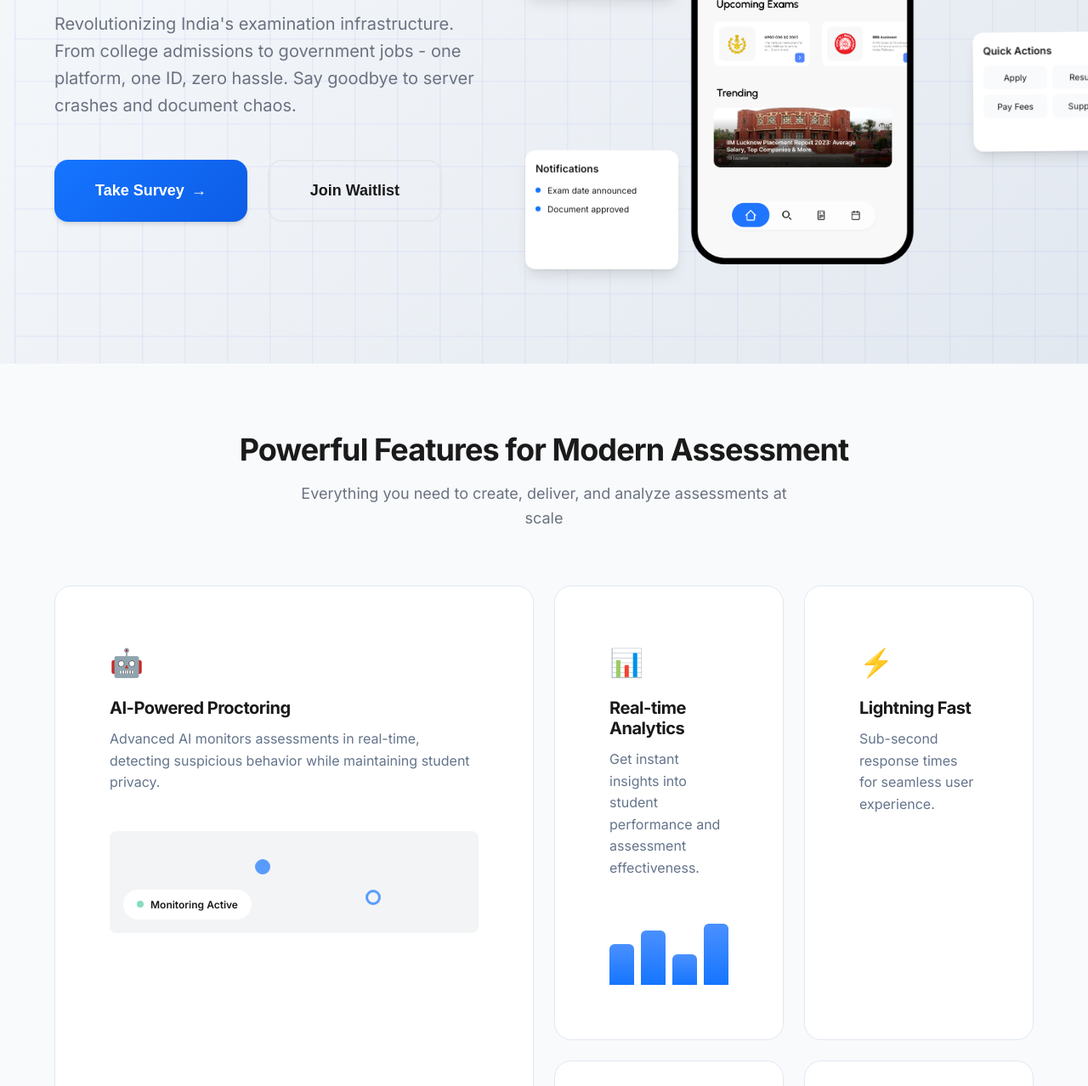
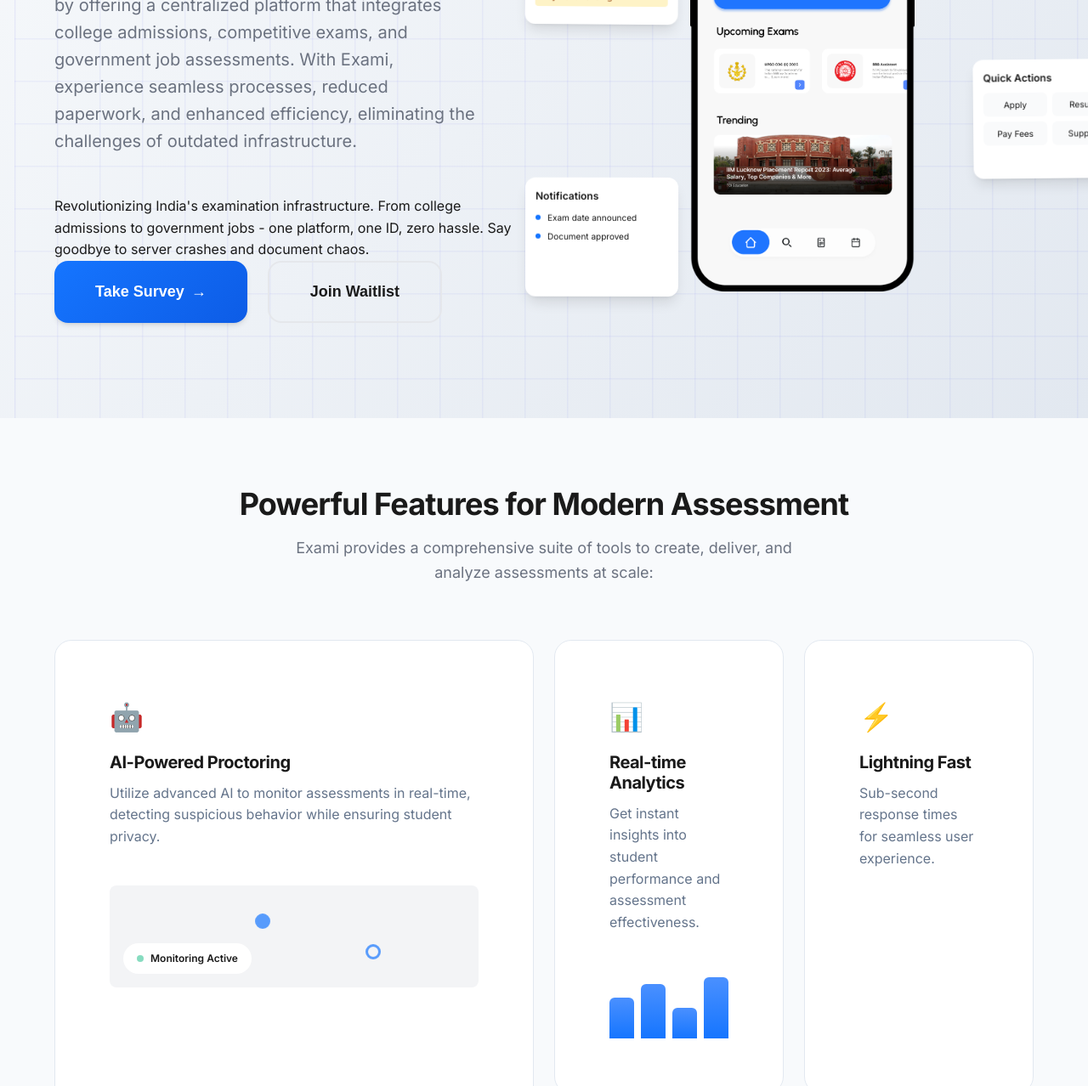
Before and after one commit to yashrajy264/exami-website, a plain HTML site: page index.html in a window 1280 px wide. Shown: the part 372-1650 px from the top of the page at 85% size. Drawn offline with Linux system fonts and the light colour scheme.

Commit message:
Update home page copy and fix navigation consistency
- Updated hero section with improved copy from RTF file
- Enhanced subtitle with comprehensive platform description
- Improved features section descriptions
- Fixed duplicate navigation bars on vision and about pages
- Standardized navigation structure across all pages
- Added clickable logo functionality
- Unified 'Take Survey' button text
- Implemented proper Solutions dropdown menu

```diff
--- a/index.html
+++ b/index.html
@@ -105,7 +105,9 @@
         </h1>
 
         <p class="hero-subtitle" data-reveal data-reveal-delay="200">
-          Revolutionizing India's examination infrastructure. From college admissions to government jobs -
+          Exami is transforming India's examination ecosystem by offering a centralized platform that integrates college admissions, competitive exams, and government job assessments. With Exami, experience seamless processes, reduced paperwork, and enhanced efficiency, eliminating the challenges of outdated infrastructure.
+        </p>
+        Revolutionizing India's examination infrastructure. From college admissions to government jobs -
           one platform, one ID, zero hassle. Say goodbye to server crashes and document chaos.
         </p>
 
@@ -168,7 +170,7 @@
     <div class="container">
       <div class="section-header" data-reveal>
         <h2 class="section-title">Powerful Features for Modern Assessment</h2>
-        <p class="section-subtitle">Everything you need to create, deliver, and analyze assessments at scale</p>
+        <p class="section-subtitle">Exami provides a comprehensive suite of tools to create, deliver, and analyze assessments at scale:</p>
       </div>
 
       <div class="bento-grid" data-reveal data-reveal-delay="200">
@@ -176,7 +178,7 @@
           <div class="bento-content">
             <div class="bento-icon">🤖</div>
             <h3 class="bento-title">AI-Powered Proctoring</h3>
-            <p class="bento-description">Advanced AI monitors assessments in real-time, detecting suspicious behavior while maintaining student privacy.</p>
+            <p class="bento-description">Utilize advanced AI to monitor assessments in real-time, detecting suspicious behavior while ensuring student privacy.</p>
             <div class="bento-visual">
               <div class="ai-demo">
                 <div class="detection-overlay">
```
Also changed, not shown: 3 other files.
